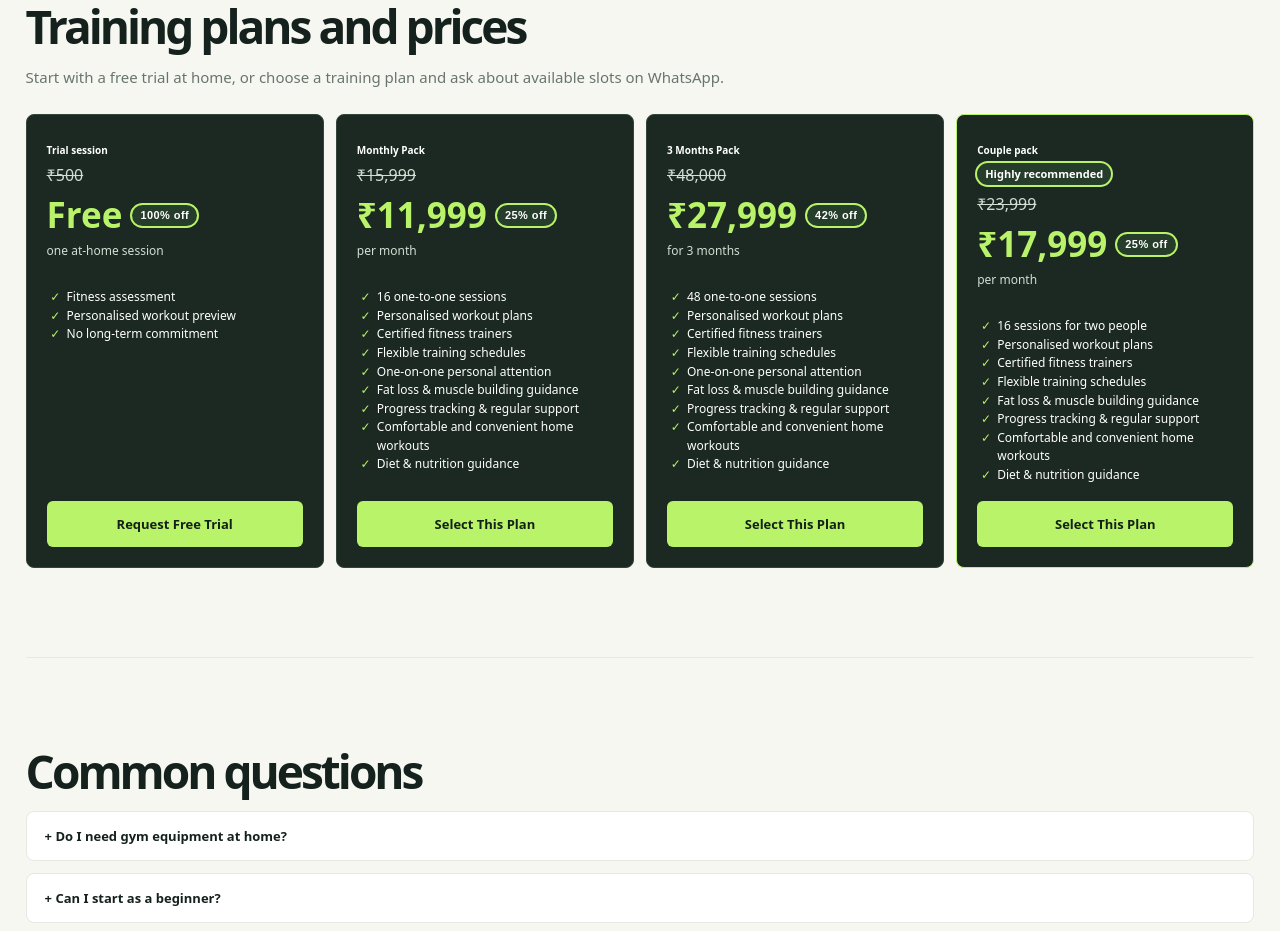
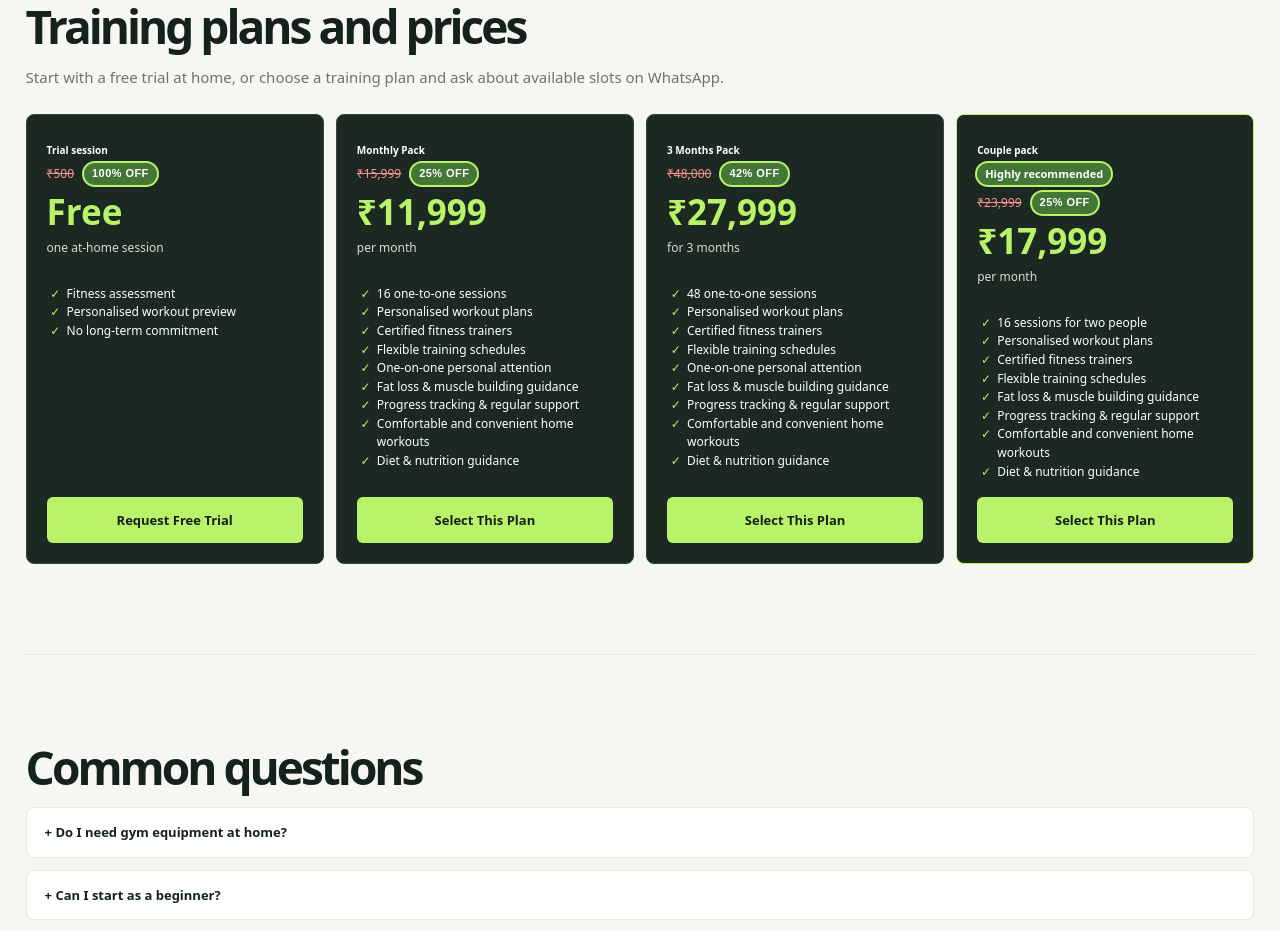
Before and after one commit to doorstep-fit/Website, a plain HTML site: page index.html in a window 1280 px wide. Shown: the part 3349-4280 px from the top of the page. Drawn offline with Linux system fonts and the light colour scheme.

Commit message:
Match reference pricing colors and place pulsing discounts beside original prices

```diff
--- a/index.html
+++ b/index.html
@@ -193,19 +193,19 @@ main h2 { font-size: clamp(30px, 4vw, 46px); }
     animation: banner-scroll 12s linear infinite;
   }
 }
-.plan-price del { color: var(--muted); }
+.plan-price del { color: #ff9292; }
 .plan-grid .plan-price strong { color: #b9f36a; }
 .discount-badge { display: inline-block; padding: 3px 8px; border-radius: 999px; background: #b9f36a; color: #14211d; font-size: 11px; font-weight: 750; vertical-align: middle;  letter-spacing: normal; line-height: 1.4; white-space: nowrap; }
 .plan-grid article:has(.plan-recommendation) { border-color: #b9f36a; }
 .plan-recommendation { align-self: flex-start; }
 @keyframes pricing-badge-pulse {
-  50% { background-color: #263d2c; color: #fff; box-shadow: 0 0 0 2px #b9f36a; }
+  50% { background-color: #437738; color: #fff; box-shadow: 0 0 0 2px #b9f36a; }
 }
 @media (prefers-reduced-motion: no-preference), (min-width: 851px) {
   .discount-badge { animation: pricing-badge-pulse 2s ease-in-out infinite; }
 }
 .plan-grid .plan-price .plan-price-offer { display: flex; flex-wrap: wrap; align-items: center; gap: 6px 10px; }
-.plan-price .discount-badge { flex: none; font-family: Arial, sans-serif; letter-spacing: 0.04em; font-kerning: none; }
+.plan-price .discount-badge { background-color: #16432e; color: #8ff0ae; text-transform: uppercase; flex: none; font-family: Arial, sans-serif; letter-spacing: 0.04em; font-kerning: none; }
 </style>
 </head>
 <body id="top">
@@ -293,14 +293,14 @@ main h2 { font-size: clamp(30px, 4vw, 46px); }
 <div class="grid plan-grid">
 <article>
 <h3>Trial session</h3>
-<p class="plan-price"><del>₹500</del><br><span class="plan-price-offer"><strong>Free</strong> <small class="discount-badge">100% off</small></span> <span>one at-home session</span></p>
+<p class="plan-price"><span class="plan-price-offer"><del>₹500</del> <small class="discount-badge">100% off</small></span><strong>Free</strong> <span>one at-home session</span></p>
 <ul><li>Fitness assessment</li><li>Personalised workout preview</li><li>No long-term commitment</li></ul>
 
 <a class="button" href="#contact" data-plan="Trial session">Request Free Trial</a>
 </article>
 <article>
 <h3>Monthly Pack</h3>
-<p class="plan-price"><del>₹15,999</del><br><span class="plan-price-offer"><strong>₹11,999</strong> <small class="discount-badge">25% off</small></span> <span>per month</span></p>
+<p class="plan-price"><span class="plan-price-offer"><del>₹15,999</del> <small class="discount-badge">25% off</small></span><strong>₹11,999</strong> <span>per month</span></p>
 <ul>
   <li>16 one-to-one sessions</li>
   <li>Personalised workout plans</li>
@@ -317,7 +317,7 @@ main h2 { font-size: clamp(30px, 4vw, 46px); }
 </article>
 <article>
 <h3>3 Months Pack</h3>
-<p class="plan-price"><del>₹48,000</del><br><span class="plan-price-offer"><strong>₹27,999</strong> <small class="discount-badge">42% off</small></span> <span>for 3 months</span></p>
+<p class="plan-price"><span class="plan-price-offer"><del>₹48,000</del> <small class="discount-badge">42% off</small></span><strong>₹27,999</strong> <span>for 3 months</span></p>
 <ul>
   <li>48 one-to-one sessions</li>
   <li>Personalised workout plans</li>
@@ -334,7 +334,7 @@ main h2 { font-size: clamp(30px, 4vw, 46px); }
 </article>
 <article>
 <h3>Couple pack</h3><p class="discount-badge plan-recommendation">Highly recommended</p>
-<p class="plan-price"><del>₹23,999</del><br><span class="plan-price-offer"><strong>₹17,999</strong> <small class="discount-badge">25% off</small></span> <span>per month</span></p>
+<p class="plan-price"><span class="plan-price-offer"><del>₹23,999</del> <small class="discount-badge">25% off</small></span><strong>₹17,999</strong> <span>per month</span></p>
 <ul>
   <li>16 sessions for two people</li>
   <li>Personalised workout plans</li>
```
